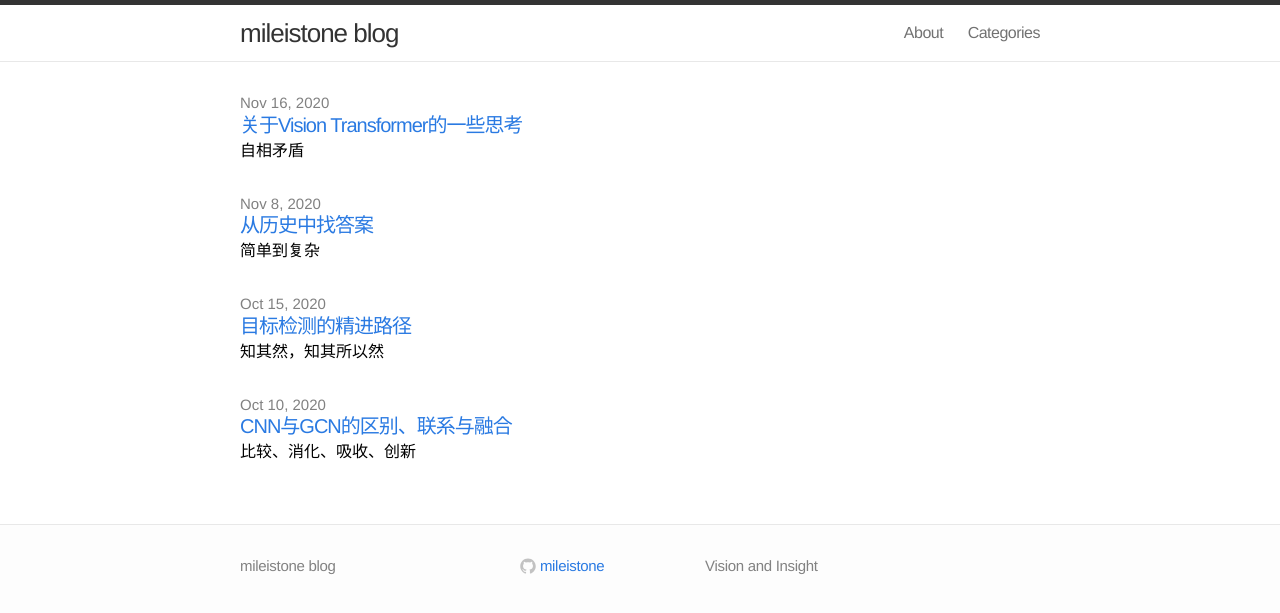
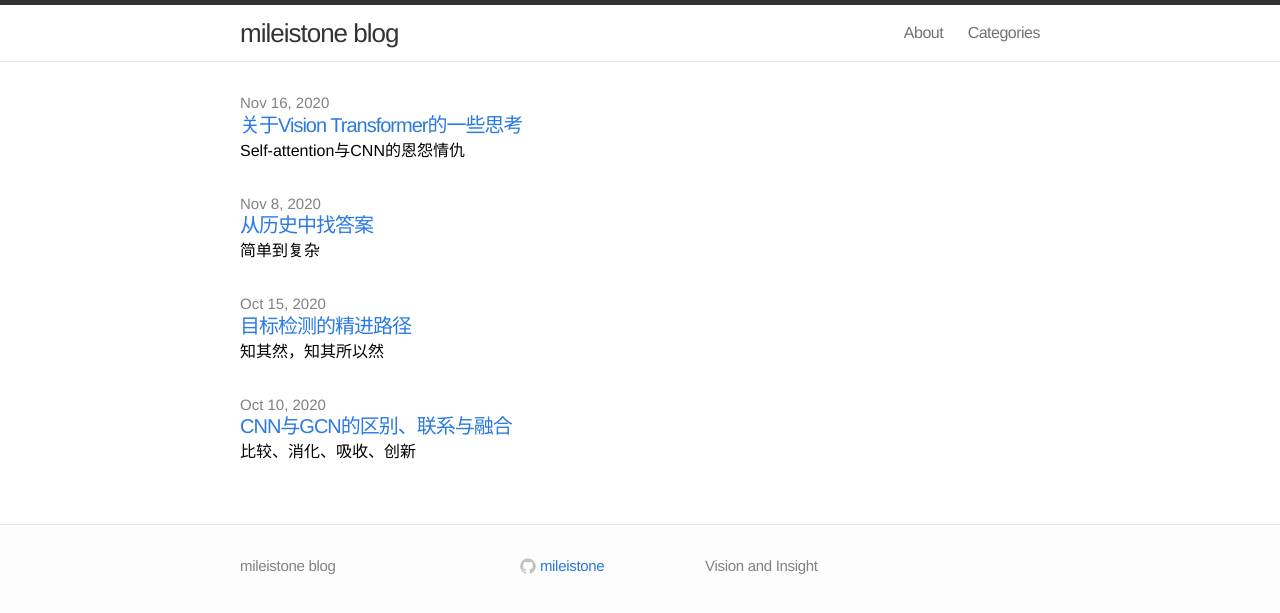
Before and after one commit to mileistone/mileistone.github.io, a Jekyll site: the page built from index.html, in a window 1280 px wide. Shown: the top 613 px of the page. Built offline with Jekyll 4.4.1, drawn with Linux system fonts in a browser that asks for light colours.

Commit message:
Update 2020-11-16-thought-on-vision-transformer.md

```diff
--- a/_posts/2020-11-16-thought-on-vision-transformer.md
+++ b/_posts/2020-11-16-thought-on-vision-transformer.md
@@ -1,7 +1,8 @@
 ---
 layout: post
 comments: true
-title:  "关于Vision Transformer的一些思考"
+title:  关于Vision Transformer的一些思考
+excerpt: Self-attention与CNN的恩怨情仇
 categories: Work
 date: 2020-11-16 14:00:00
 ---
```
